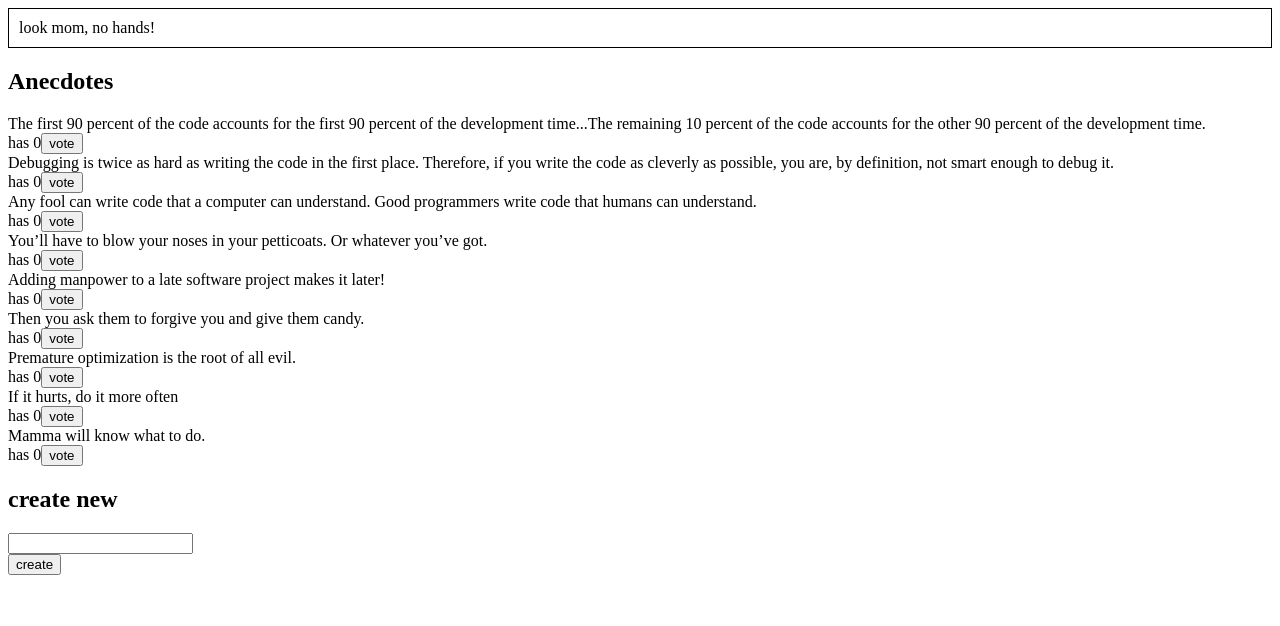
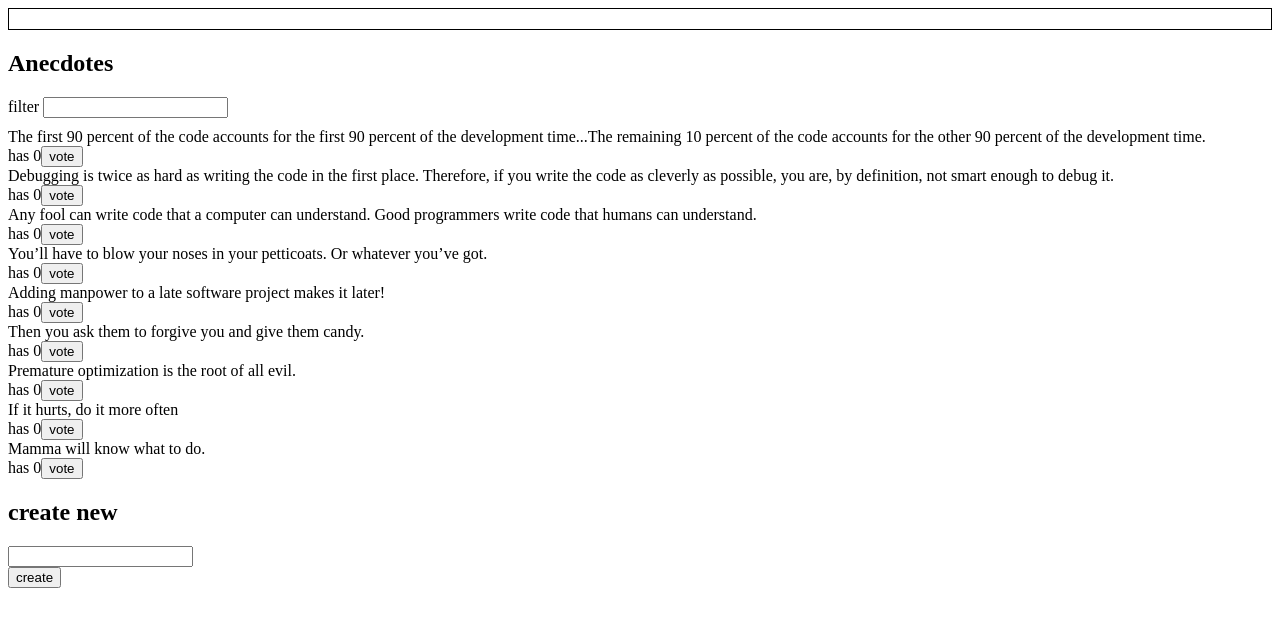
Before and after one commit to kriskrok/fullstack2020, a React (Create React App) app in the folder week6/redux-anecdotes/: page / in a window 1280 px wide. Shown: the top 626 px of the page. Built offline with nearby package versions, Linux system fonts and the light colour scheme.

Commit message:
Adds 6.12 paremmat anekdootit, step10

```diff
--- a/week6/redux-anecdotes/src/components/AnecdoteList.js
+++ b/week6/redux-anecdotes/src/components/AnecdoteList.js
@@ -2,8 +2,9 @@ import React from 'react'
 import { useSelector, useDispatch } from 'react-redux'
 import { incrementVoteOf } from '../reducers/anecdoteReducer'
 import { setNotification } from '../reducers/notificationReducer'
+import Filter from './Filter'
 
-const Anecdote = ({ anecdote, votes, handleClick }) => {
+const Anecdote = ({ anecdote, votes, id }) => {
   const dispatch = useDispatch()
   const displayNotification = (content) => {
 
@@ -19,8 +20,8 @@ const Anecdote = ({ anecdote, votes, handleClick }) => {
       <div>
         has {votes}
         <button onClick={() => {
-            dispatch(incrementVoteOf(anecdote.id))
-            displayNotification( anecdote )
+            dispatch(incrementVoteOf(id))
+            displayNotification(anecdote)
         }}
         >vote</button>
       </div>
@@ -29,17 +30,22 @@ const Anecdote = ({ anecdote, votes, handleClick }) => {
 }
 
 const AnecdoteList = () => {
+  const filter = useSelector(state => state.filter)
   const anecdotes = useSelector(state => state.anecdotes)
+
+    .filter(anecdote => anecdote.content.toLowerCase().includes(filter.toLowerCase()))
     .sort((a,b) =>  b.votes - a.votes || b.content.length - a.content.length)
 
   return (
     <>
       <h2>Anecdotes</h2>
+      <Filter />
       {anecdotes.map(anecdote =>
         <Anecdote
           key={anecdote.id}
           anecdote={anecdote.content}
           votes={anecdote.votes}
+          id={anecdote.id}
         />
       )}
     </>
--- /dev/null
+++ b/week6/redux-anecdotes/src/components/Filter.js
@@ -0,0 +1,24 @@
+import React from 'react'
+import { useDispatch } from 'react-redux'
+import { setFilter } from '../reducers/filterReducer'
+
+const Filter = () => {
+  const dispatch = useDispatch()
+
+  const handleChange = (event) => {
+    const filter = event.target.value
+    dispatch(setFilter(filter))
+  }
+
+  const style = {
+    marginBottom: 10
+  }
+
+  return (
+    <div style={style}>
+      filter <input onChange={handleChange} />
+    </div>
+  )
+}
+
+export default Filter
--- /dev/null
+++ b/week6/redux-anecdotes/src/reducers/filterReducer.js
@@ -0,0 +1,18 @@
+const filterReducer = (state = '', action) => {
+    switch (action.type) {
+      case 'SET_FILTER':
+        return action.data
+      default:
+        return state
+    }
+  }
+
+  export const setFilter = (filter) => {
+
+    return {
+      type: 'SET_FILTER',
+      data: filter
+    }
+  }
+
+  export default filterReducer
--- a/week6/redux-anecdotes/src/reducers/notificationReducer.js
+++ b/week6/redux-anecdotes/src/reducers/notificationReducer.js
@@ -1,4 +1,4 @@
-const notificationReducer = (state = 'look mom, no hands!', action) => {
+const notificationReducer = (state = '', action) => {
   switch (action.type) {
     case 'SET_NOTIFICATION':
       return action.data.notification
--- a/week6/redux-anecdotes/src/store.js
+++ b/week6/redux-anecdotes/src/store.js
@@ -3,9 +3,11 @@ import { composeWithDevTools } from 'redux-devtools-extension'
 
 import anecdoteReducer from './reducers/anecdoteReducer'
 import notificationReducer from './reducers/notificationReducer'
+import filterReducer from './reducers/filterReducer'
 
 const reducer = combineReducers({
   anecdotes: anecdoteReducer,
+  filter: filterReducer,
   notification: notificationReducer
 })
 
```
